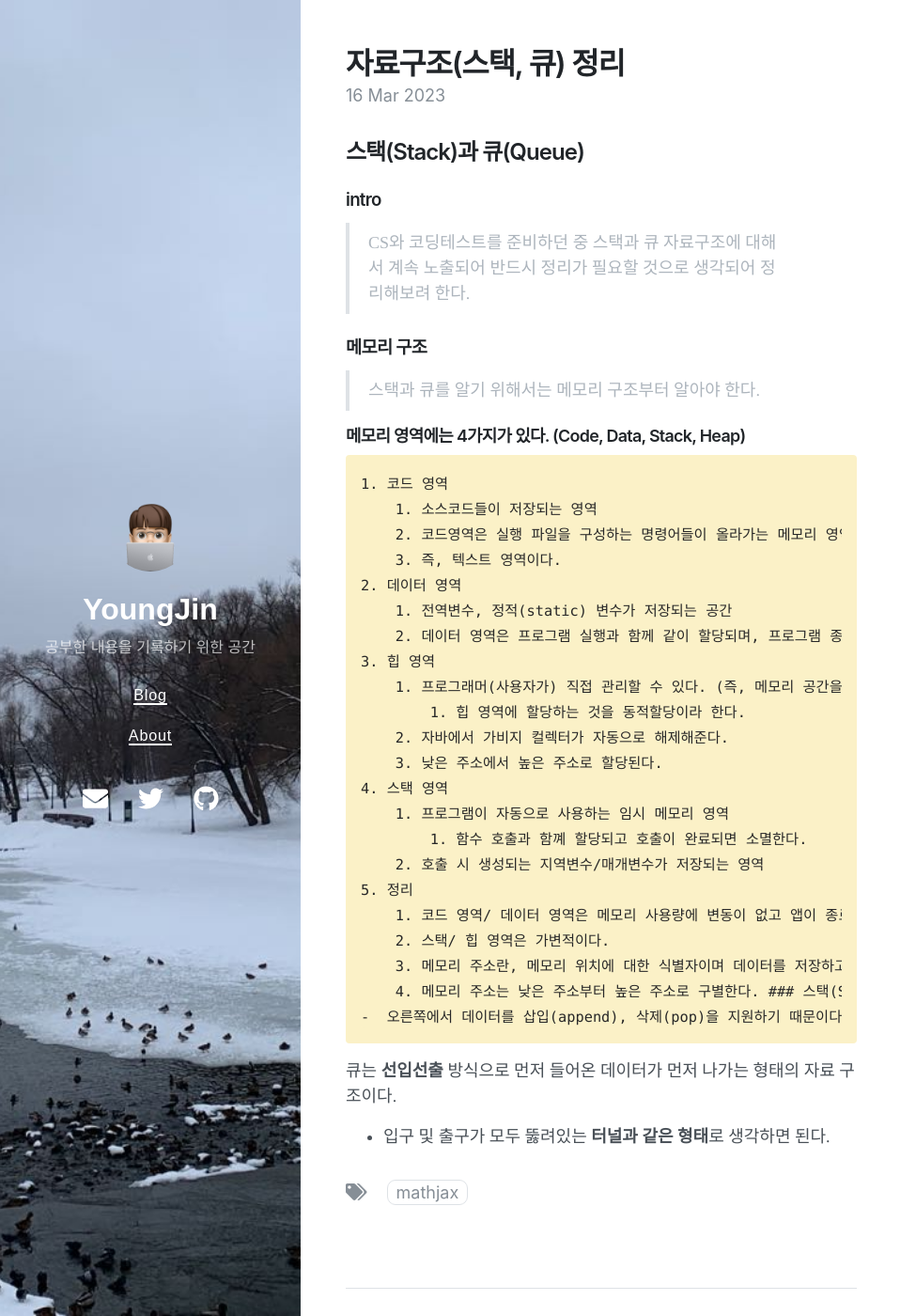
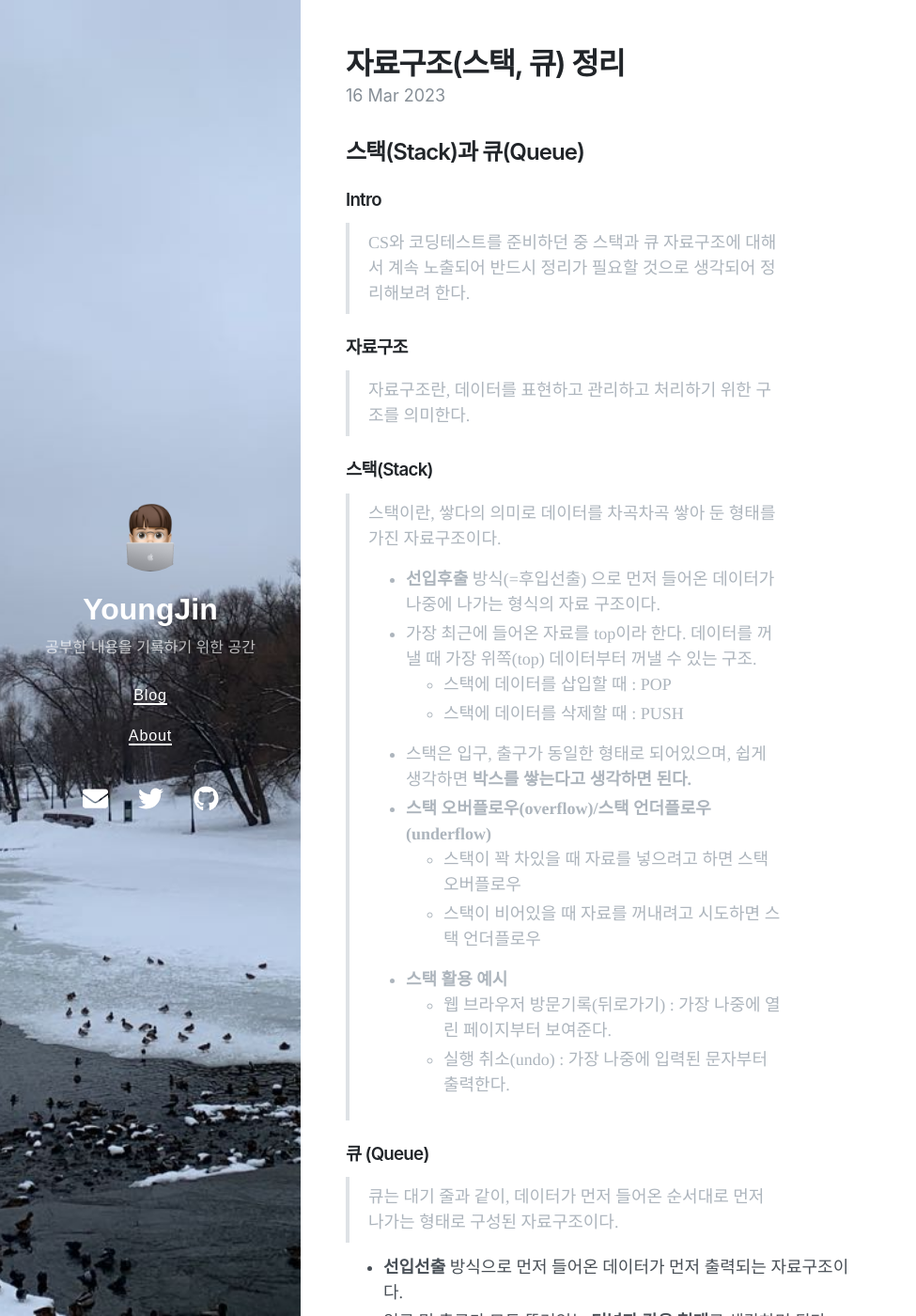
Before and after one commit to parkyoungjiin/parkyoungjiin.github.io, a Jekyll site: the page built from _posts/2023-03-16-자료구조-(스택,힙).md, in a window 1280 px wide and 1400 px high. Shown: the whole window at 94% size, without its empty margins (0-975 px from the left). Built offline with Jekyll 4.4.1, drawn with Linux system fonts in a browser that asks for light colours; nearby versions of some CDN libraries; some of the changed text lies outside the part shown.

Commit message:
스택, 큐 업로드

```diff
--- a/_posts/2023-03-16-자료구조-(스택,힙).md
+++ b/_posts/2023-03-16-자료구조-(스택,힙).md
@@ -7,41 +7,35 @@ date: 2023-03-16 11:49
 ---
 ## 스택(Stack)과 큐(Queue)
 
-### intro
+### Intro
 > CS와 코딩테스트를 준비하던 중 스택과 큐 자료구조에 대해서 계속 노출되어 반드시 정리가 필요할 것으로 생각되어 정리해보려 한다.
 
 
-### 메모리 구조
-> 스택과 큐를 알기 위해서는 메모리 구조부터 알아야 한다.
+### 자료구조
+> 자료구조란, 데이터를 표현하고 관리하고 처리하기 위한 구조를 의미한다.
 
-#### 메모리 영역에는 4가지가 있다. (Code, Data, Stack, Heap)
-    1. 코드 영역
-        1. 소스코드들이 저장되는 영역
-        2. 코드영역은 실행 파일을 구성하는 명령어들이 올라가는 메모리 영역으로 함수, 제어문, 상수 등이 여기에 지정된다.****
-        3. 즉, 텍스트 영역이다.
-    2. 데이터 영역
-        1. 전역변수, 정적(static) 변수가 저장되는 공간
-        2. 데이터 영역은 프로그램 실행과 함께 같이 할당되며, 프로그램 종료 시 소멸된다.
-    3. 힙 영역
-        1. 프로그래머(사용자가) 직접 관리할 수 있다. (즉, 메모리 공간을 동적으로 할당되고, 해제되는 영역이다.)
-            1. 힙 영역에 할당하는 것을 동적할당이라 한다.
-        2. 자바에서 가비지 컬렉터가 자동으로 해제해준다.
-        3. 낮은 주소에서 높은 주소로 할당된다.
-    4. 스택 영역
-        1. 프로그램이 자동으로 사용하는 임시 메모리 영역
-            1. 함수 호출과 함꼐 할당되고 호출이 완료되면 소멸한다.
-        2. 호출 시 생성되는 지역변수/매개변수가 저장되는 영역
-    5. 정리
-        1. 코드 영역/ 데이터 영역은 메모리 사용량에 변동이 없고 앱이 종료될 때 메모리에서 해제
-        2. 스택/ 힙 영역은 가변적이다.
-        3. 메모리 주소란, 메모리 위치에 대한 식별자이며 데이터를 저장하고 나중에 가져올 때 사용하는 장소이다.
-        4. 메모리 주소는 낮은 주소부터 높은 주소로 구별한다.
 ### 스택(Stack)
-스택이란, **선입후출** 방식으로 먼저 들어온 데이터가 나중에 나가는 형식의 자료 구조이다.
+
+> 스택이란, 쌓다의 의미로 데이터를 차곡차곡 쌓아 둔 형태를 가진 자료구조이다.
+- **선입후출** 방식(=후입선출) 으로 먼저 들어온 데이터가 나중에 나가는 형식의 자료 구조이다.
+- 가장 최근에 들어온 자료를 top이라 한다. 데이터를 꺼낼 때 가장 위쪽(top) 데이터부터 꺼낼 수 있는 구조.
+    - 스택에 데이터를 삽입할 때 : POP
+    - 스택에 데이터를 삭제할 때 : PUSH
 - 스택은 입구, 출구가 동일한 형태로 되어있으며, 쉽게 생각하면 **박스를 쌓는다고 생각하면 된다.**
-- 코드 구현 시 리스트를 사용하기에 적합
-    -  오른쪽에서 데이터를 삽입(append), 삭제(pop)을 지원하기 때문이다.
+- **스택 오버플로우(overflow)/스택 언더플로우(underflow)**
+    - 스택이 꽉 차있을 때 자료를 넣으려고 하면 스택 오버플로우
+    - 스택이 비어있을 때 자료를 꺼내려고 시도하면 스택 언더플로우
+- **스택 활용 예시**
+    - 웹 브라우저 방문기록(뒤로가기) : 가장 나중에 열린 페이지부터 보여준다.
+    - 실행 취소(undo) : 가장 나중에 입력된 문자부터 출력한다.
+
 ### 큐 (Queue)
 
-큐는  **선입선출** 방식으로 먼저 들어온 데이터가 먼저 나가는 형태의 자료 구조이다.
+> 큐는 대기 줄과 같이, 데이터가 먼저 들어온 순서대로 먼저 나가는 형태로 구성된 자료구조이다.
+
+- **선입선출** 방식으로 먼저 들어온 데이터가 먼저 출력되는 자료구조이다.
 - 입구 및 출구가 모두 뚫려있는 **터널과 같은 형태**로 생각하면 된다.
+- **큐 활용예시**
+    - 은행창구 번호표 대기 : 먼저 번호표를 받은 사람이 먼저 업무를 본다.
+    - 프린트 출력 : 가장 먼저 대기열에 오른 프린트가 먼저 출력된다.
+    - 너비 우선 탐색 알고리즘(BFS)
```
